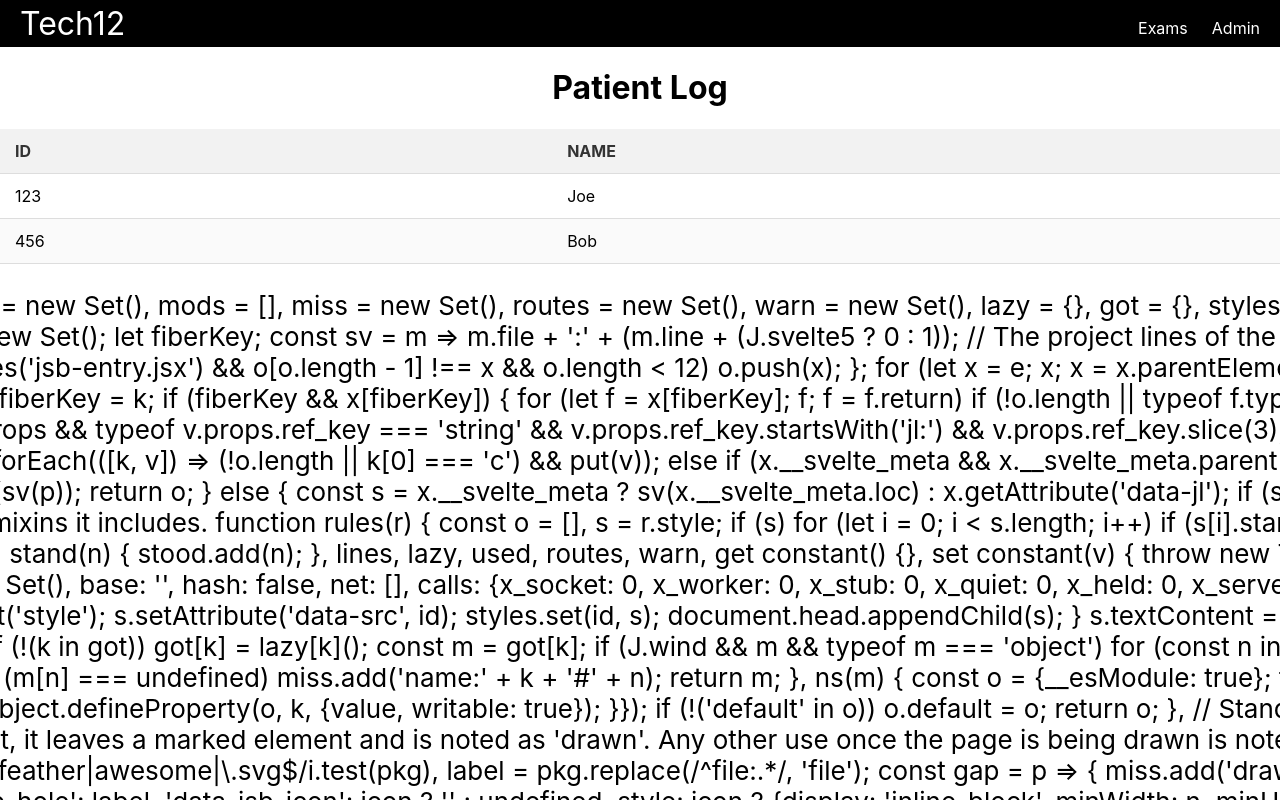
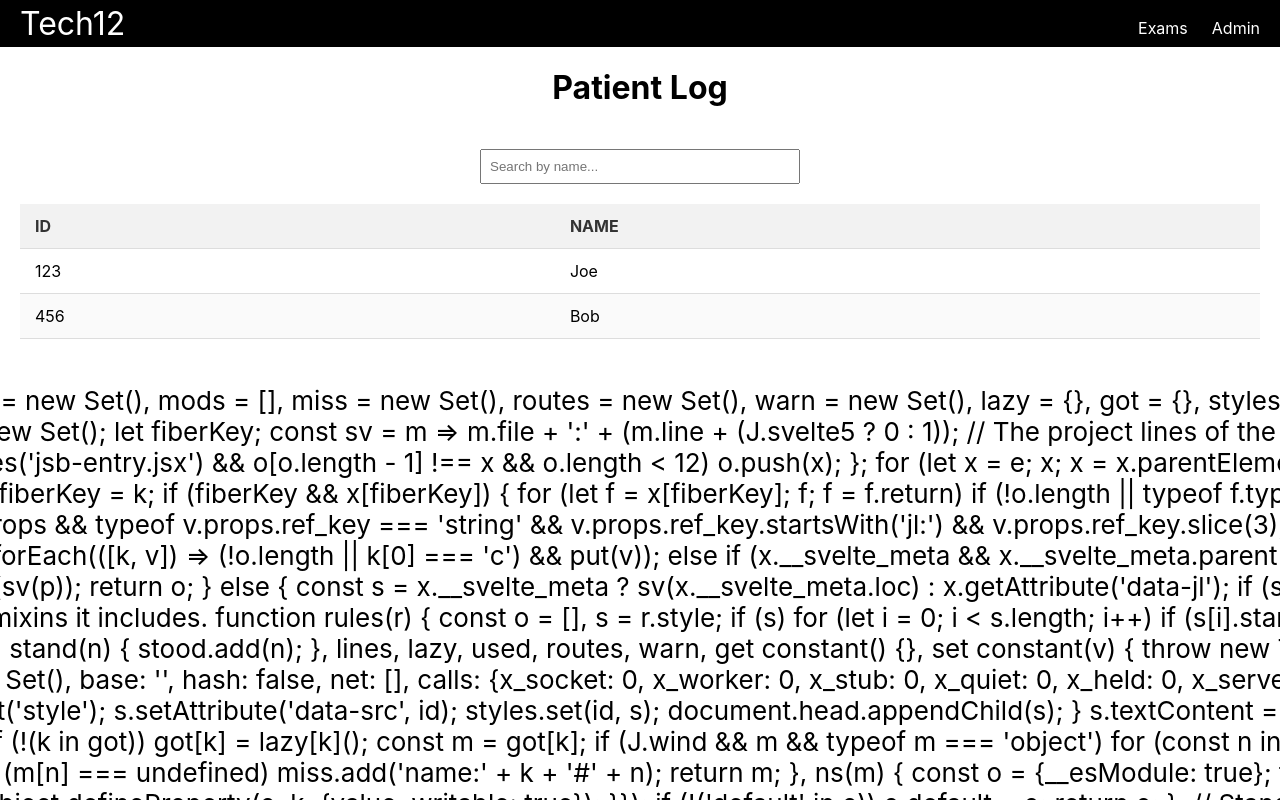
Before and after one commit to JPhiliossaint/Tech12, a React (Create React App) app in the folder client/: page / in a window 1280 px wide. Shown: the top 800 px of the page. Built offline with nearby package versions, Linux system fonts and the light colour scheme.

Commit message:
Added working Search bar that filters by name.

```diff
--- a/client/src/App.css
+++ b/client/src/App.css
@@ -67,6 +67,17 @@
   text-align: center;
 }
 
+.table-container {
+  text-align: center;
+  padding: 20px;
+}
+
+.search-bar {
+  width: 300px;
+  padding: 8px;
+  margin-bottom: 20px;
+}
+
 .cool-table {
   width: 100%;
   border-collapse: collapse;
--- a/client/src/TableData/patients.jsx
+++ b/client/src/TableData/patients.jsx
@@ -1,20 +1,34 @@
-import React from 'react'
+import React, { useState } from 'react'
 import JsonData from './fakeData.json'
 function TableDisplay() {
-    const DisplayData = JsonData.map(
+    const [searchTerm, setSearchTerm] = useState('');
+
+    // Filter data based on search term
+    const filteredData = JsonData.filter(info =>
+        info.name.toLowerCase().includes(searchTerm.toLowerCase())
+    );
+
+    const DisplayData = filteredData.map(
         (info) => {
             return (
-                <tr>
+                <tr key={info.id}>
                     <td>{info.id}</td>
                     <td>{info.name}</td>
                 </tr>
             )
         }
-    )
+    );
 
     return (
-        <div>
-            <table class="cool-table">
+        <div class="table-container">
+            <input
+                type="text"
+                placeholder="Search by name..."
+                value={searchTerm}
+                onChange={(e) => setSearchTerm(e.target.value)}
+                className="search-bar"
+            />
+            <table className="cool-table">
                 <thead>
                     <tr>
                         <th>ID</th>
```
